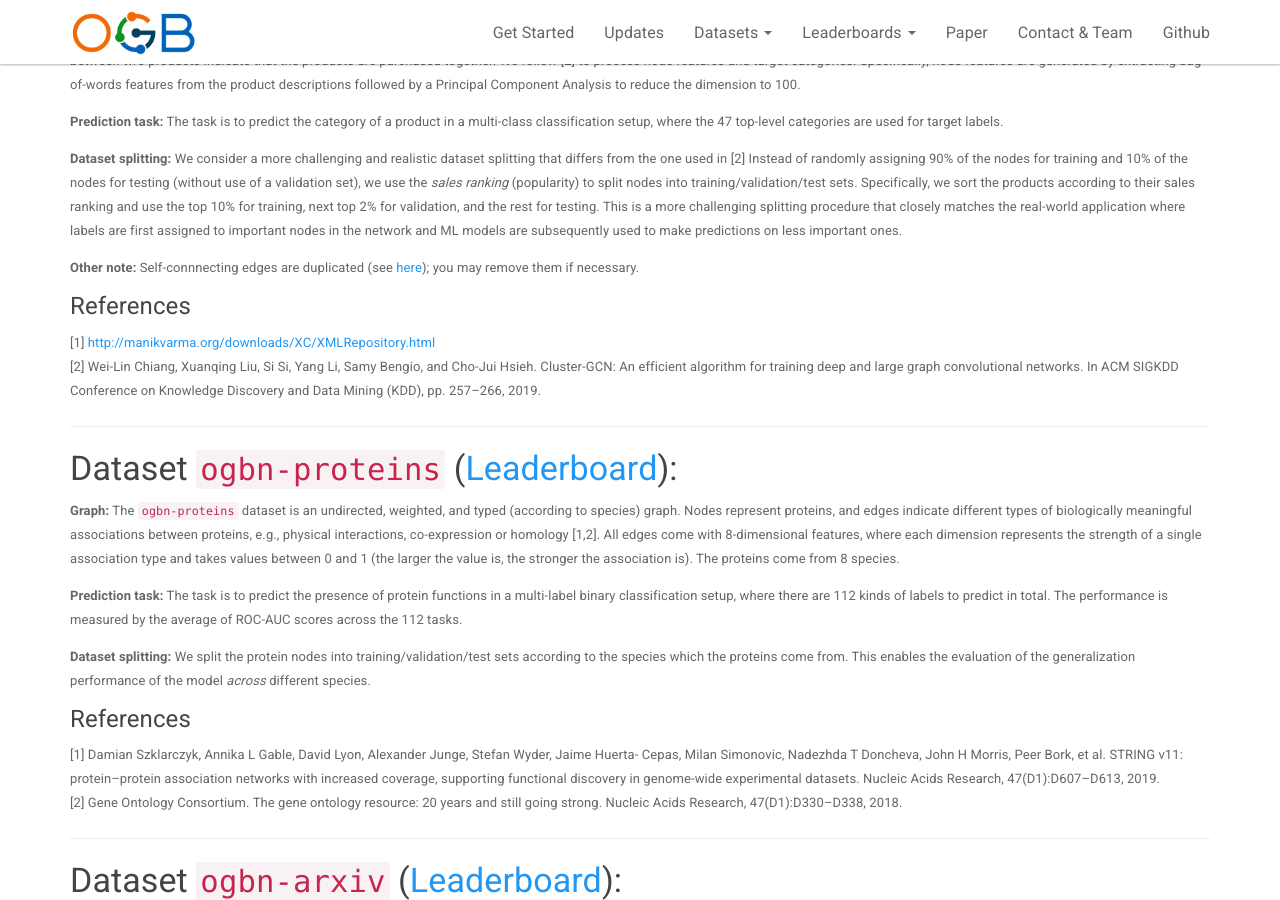
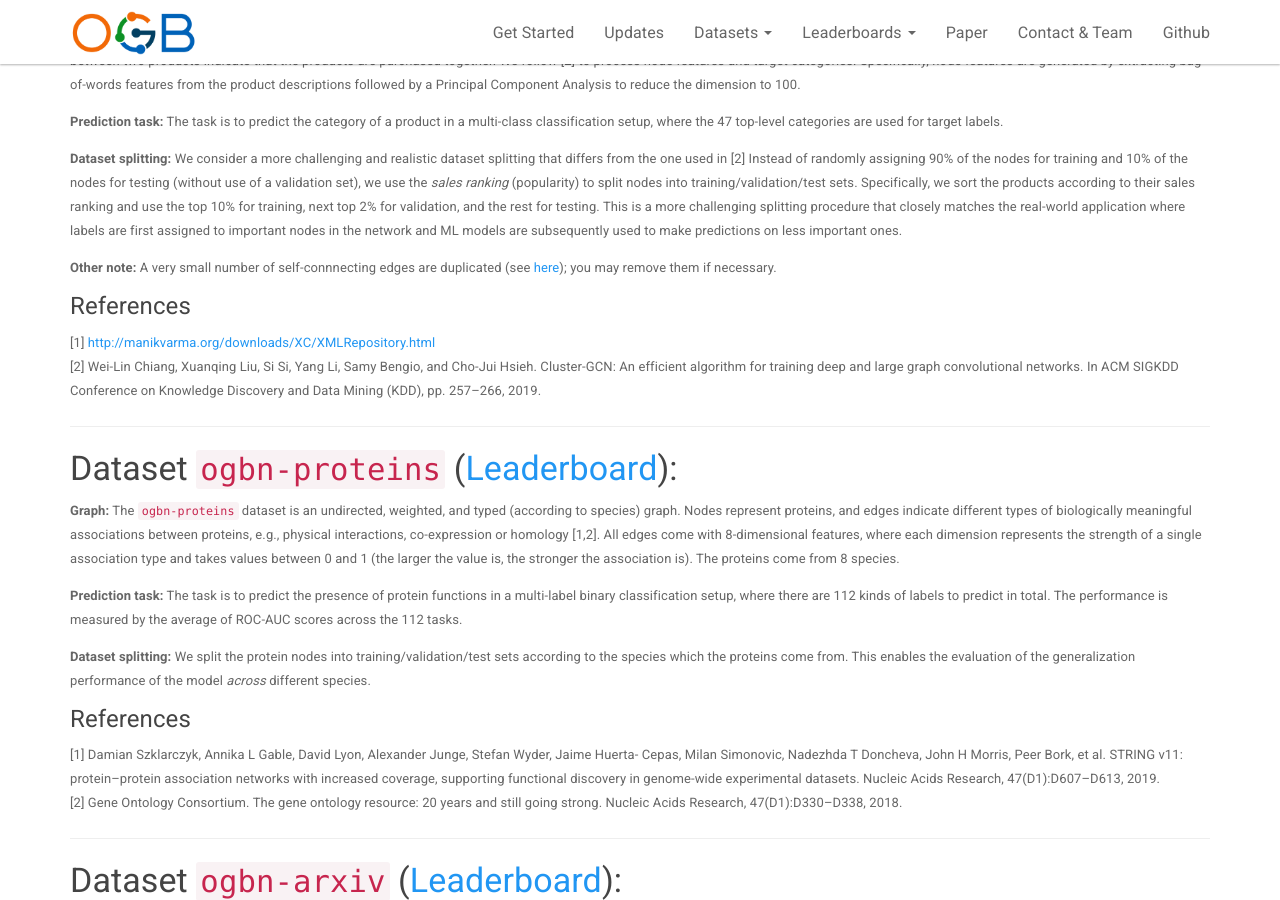
Before and after one commit to snap-stanford/ogb-web, a Jekyll site: the page built from _docs/datasets/nodeprop.md, in a window 1280 px wide and 900 px high, scrolled down 765 px. Built offline with Jekyll 4.4.1, drawn with Linux system fonts in a browser that asks for light colours.

Commit message:
add note

```diff
--- a/_docs/datasets/nodeprop.md
+++ b/_docs/datasets/nodeprop.md
@@ -38,7 +38,7 @@ We also prepare a unified [performance evaluator](#eval).
 Instead of randomly assigning 90% of the nodes for training and 10% of the nodes for testing (without use of a validation set), we use the *sales ranking* (popularity) to split nodes into training/validation/test sets.
 Specifically, we sort the products according to their sales ranking and use the top 10% for training, next top 2% for validation, and the rest for testing. This is a more challenging splitting procedure that closely matches the real-world application where labels are first assigned to important nodes in the network and ML models are subsequently used to make predictions on less important ones.
 
-**Other note:** Self-connnecting edges are duplicated (see [here](https://github.com/snap-stanford/ogb/issues/41)); you may remove them if necessary.
+**Other note:** A very small number of self-connnecting edges are duplicated (see [here](https://github.com/snap-stanford/ogb/issues/41)); you may remove them if necessary.
 
 #### References
 [1] [http://manikvarma.org/downloads/XC/XMLRepository.html](http://manikvarma.org/downloads/XC/XMLRepository.html) <br/>
```
